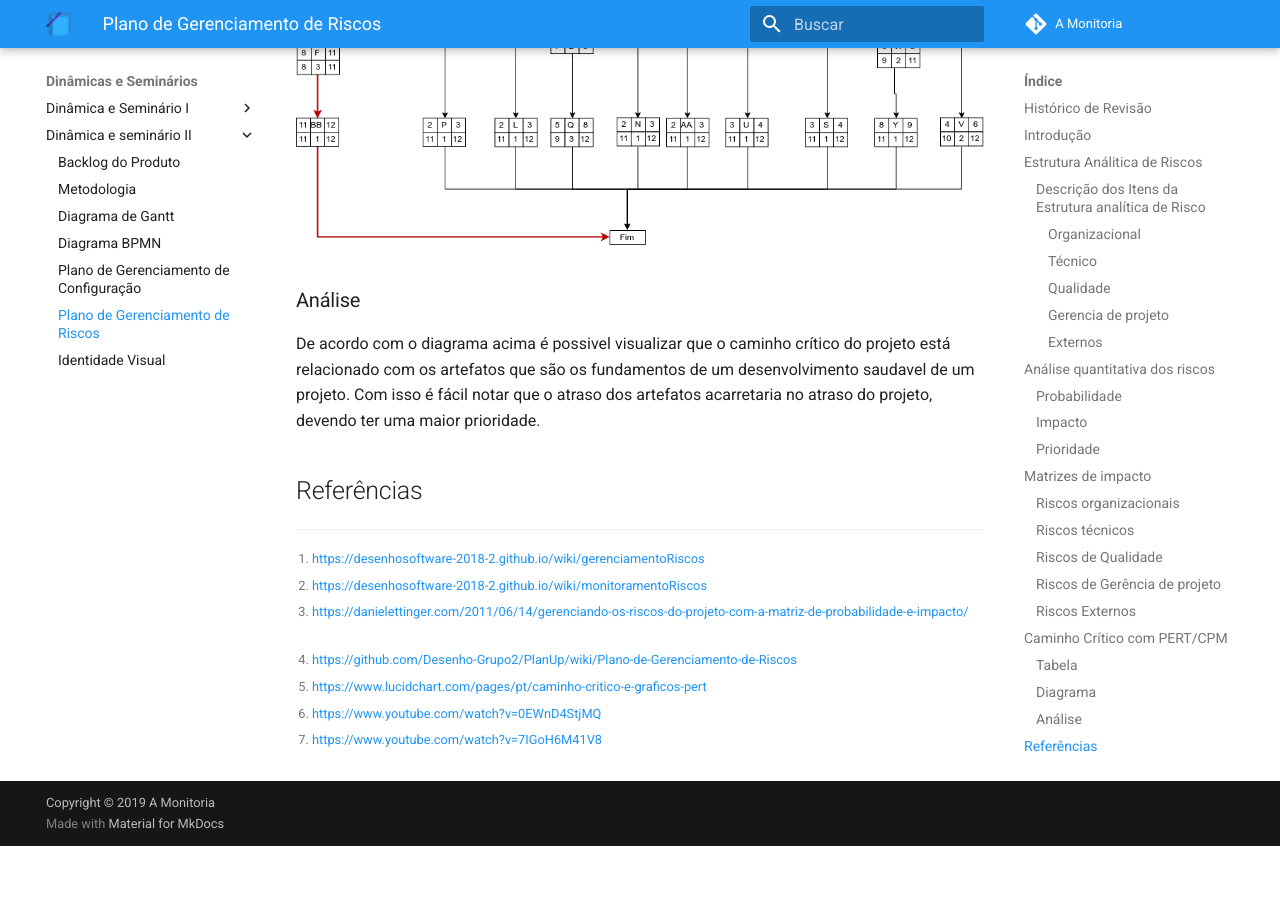
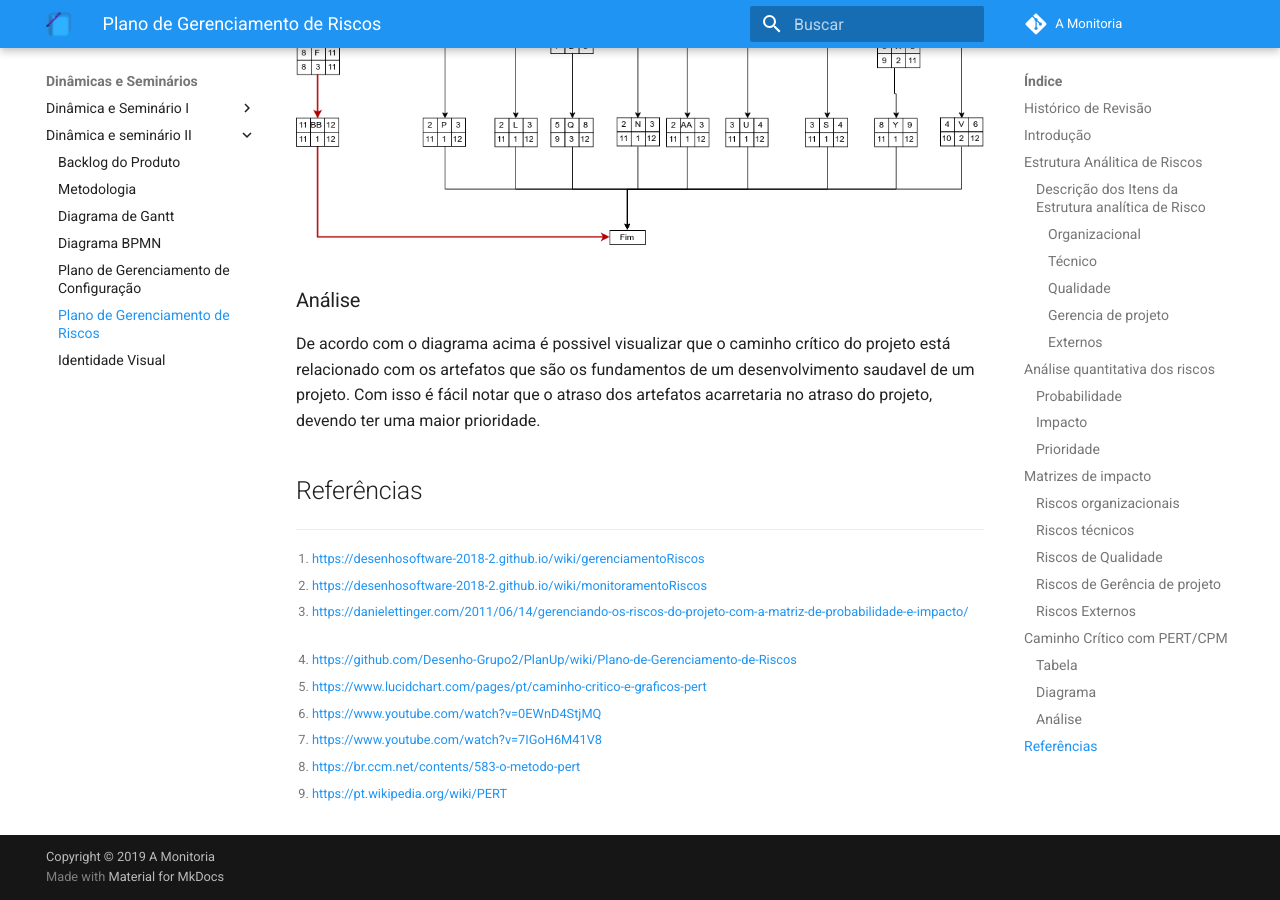
Before and after one commit to 2019-2-arquitetura-desenho/wiki, an MkDocs documentation site: the page built from docs/dinamica_seminario_II/controle_riscos.md, in a window 1280 px wide and 900 px high, scrolled down 8746 px. Built offline with MkDocs 1.6.1 and Material for MkDocs 9.7.7, drawn with Linux system fonts in a browser that asks for light colours; comment, search, counter and statistics services are not loaded; old or Windows-style settings are respelled for this version of MkDocs; before the commit the page ends 9592 px from its top, so only the background shows below that; some of the changed lines change nothing that is shown.

Commit message:
Adding more risk control references

```diff
--- a/docs/dinamica_seminario_II/controle_riscos.md
+++ b/docs/dinamica_seminario_II/controle_riscos.md
@@ -165,3 +165,5 @@ De acordo com o diagrama acima é possivel visualizar que o caminho crítico do
 [^5]: https://www.lucidchart.com/pages/pt/caminho-critico-e-graficos-pert
 [^6]: https://www.youtube.com/watch?v=0EWnD4StjMQ
 [^7]: https://www.youtube.com/watch?v=7IGoH6M41V8
+[^8]: https://br.ccm.net/contents/583-o-metodo-pert
+[^9]: https://pt.wikipedia.org/wiki/PERT
```
